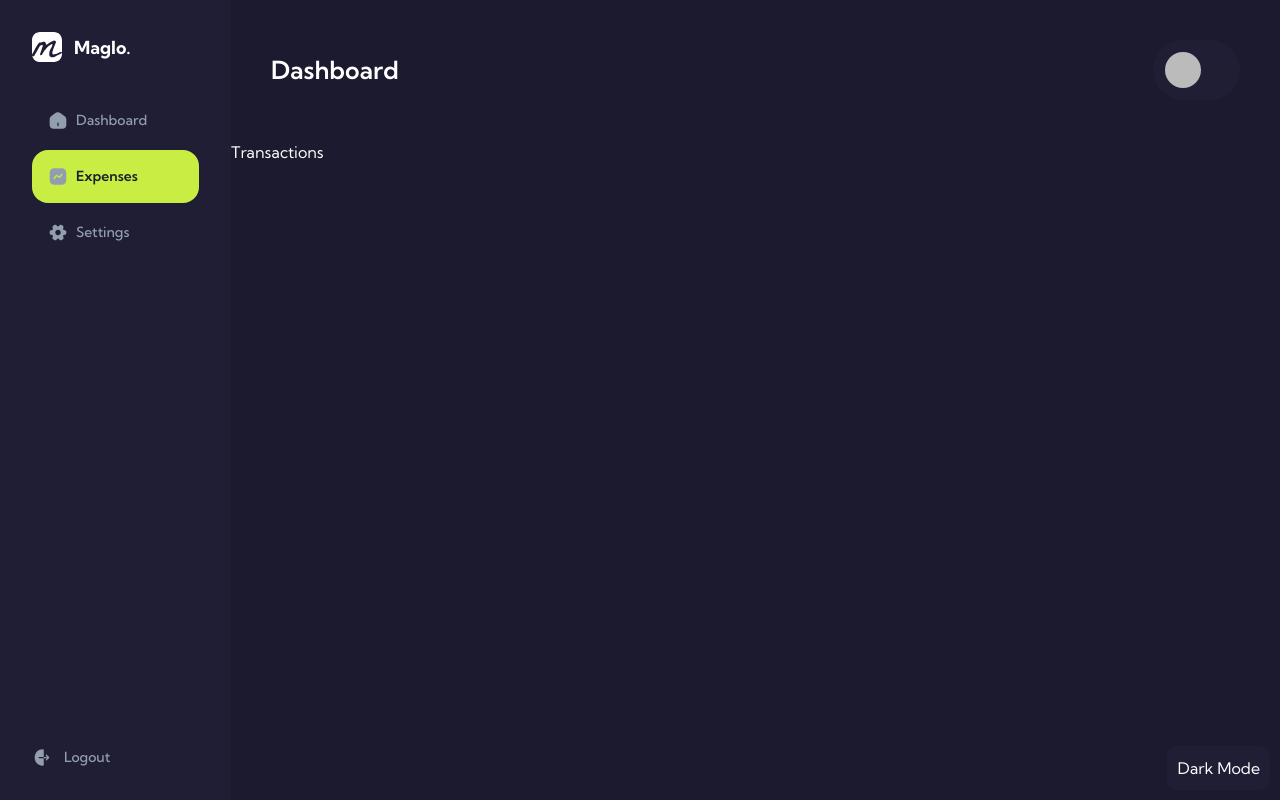
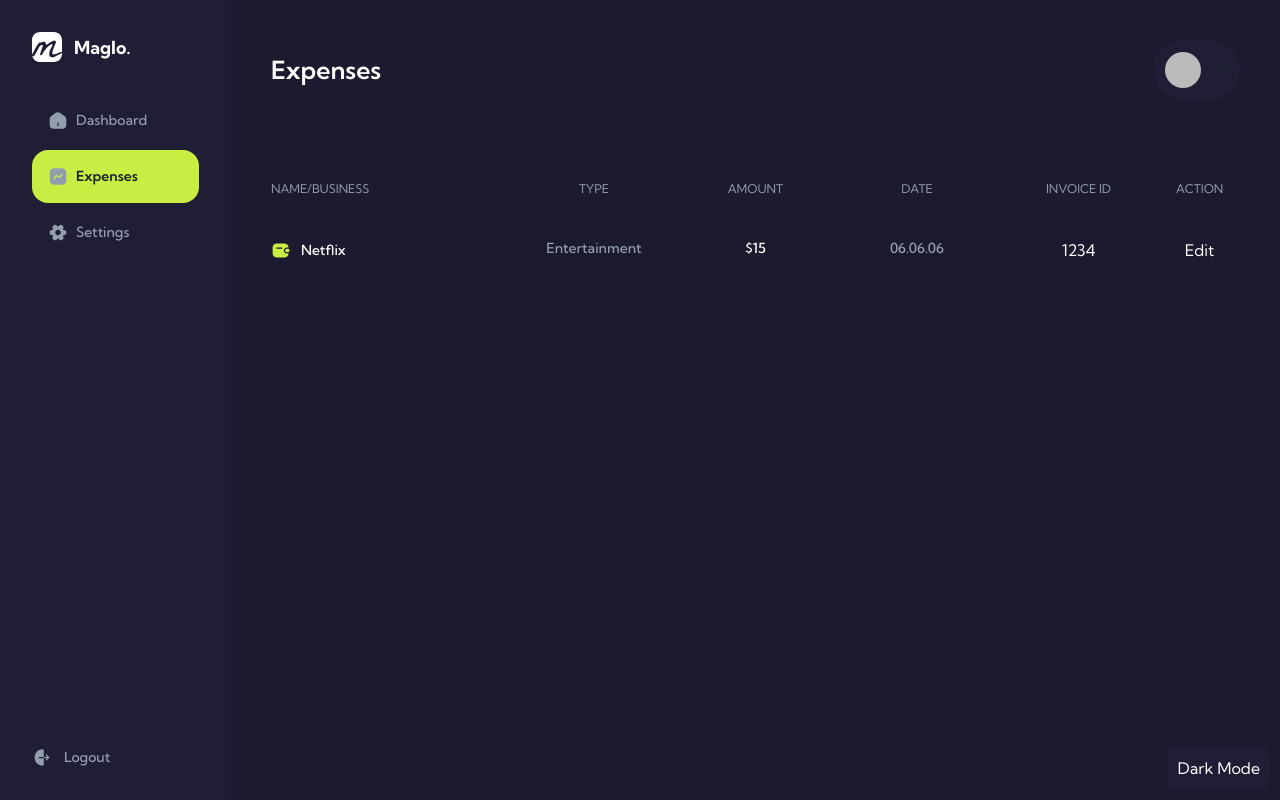
Before and after one commit to BreatheTempest/React-Expense-Tracker, a React (Create React App) app: page /transactions in a window 1280 px wide. Built offline with nearby package versions, Linux system fonts and the light colour scheme; no server answers; the database is empty; sample sign-in values are in the browser's storage.

Commit message:
Add expenses basic UI

```diff
--- a/src/components/Expense/Expense.css
+++ b/src/components/Expense/Expense.css
@@ -1,9 +1,14 @@
-.expense {
+.expense-dashboard {
 	display: grid;
 	grid-template-columns: 1.5fr 1fr 1fr 1fr;
 }
+.expense-expenses {
+	display: grid;
+	grid-template-columns: 1.5fr 1fr 1fr 1fr 1fr 0.5fr;
+}
 
-.expense :not(:first-child) {
+.expense-expenses :not(:first-child),
+.expense-dashboard :not(:first-child) {
 	text-align: center;
 }
 
@@ -13,6 +18,12 @@
 .type {
 	font-size: var(--font-size-400);
 	font-weight: var(--font-weight-medium);
+}
+
+.name {
+	display: flex;
+	gap: 10px;
+	align-items: center;
 }
 
 .type,
--- a/src/components/Expense/Expense.js
+++ b/src/components/Expense/Expense.js
@@ -4,7 +4,7 @@ import Button from '../Button';
 
 export default function Expense(props) {
 	return (
-		<div className="expense">
+		<div className={props.class}>
 			<div className="name">
 				{props.img && <img src={props.img} alt="" />}
 				<p>{props.title}</p>
--- a/src/components/Header/Header.js
+++ b/src/components/Header/Header.js
@@ -18,7 +18,7 @@ export default function Header() {
 		switch (window.location.pathname) {
 			case '/settings':
 				return 'Settings';
-			case '/expenses':
+			case '/transactions':
 				return 'Expenses';
 			default:
 				return 'Dashboard';
--- a/src/components/icons/Logo.js
+++ b/src/components/icons/Logo.js
@@ -1,6 +1,6 @@
 import { useDarkMode } from '../../contexts/DarkModeContext';
 
-export default function Logo(props) {
+export default function Logo() {
 	const { darkMode } = useDarkMode();
 
 	return (
--- a/src/pages/Dashboard/index.js
+++ b/src/pages/Dashboard/index.js
@@ -5,7 +5,7 @@ import Button from '../../components/Button';
 import './style.css';
 
 import expand from '../../assets/icons/expand-right.svg';
-import wallet from '../../assets/icons/wallet.svg';
+import wallet from '../../components/icons/wallet.svg';
 import { useNavigate } from 'react-router-dom';
 
 export default function Dashboard() {
@@ -23,11 +23,13 @@ export default function Dashboard() {
 
 	const expenses = data.map((expense) => (
 		<Expense
+			img={wallet}
 			key={expense.date}
 			title={expense.title}
 			type={expense.type}
 			amount={expense.amount}
 			date={expense.date}
+			class="expense-dashboard"
 		/>
 	));
 
@@ -49,7 +51,7 @@ export default function Dashboard() {
 							onClick={() => navigate('transactions')}
 						/>
 					</div>
-					<div className="columns">
+					<div className="dashboard-categories">
 						<p>NAME/BUSINESS</p>
 						<p>TYPE</p>
 						<p>AMOUNT</p>
--- a/src/pages/Dashboard/style.css
+++ b/src/pages/Dashboard/style.css
@@ -32,13 +32,13 @@
 	font-weight: var(--font-weight-semi-bold);
 }
 
-.columns {
+.dashboard-categories {
 	display: grid;
 	grid-template-columns: 1.5fr 1fr 1fr 1fr;
 	font-size: var(--font-size-300);
 	color: var(--font-clr-secondary-200);
 }
 
-.columns :not(:first-child) {
+.dashboard-categories :not(:first-child) {
 	text-align: center;
 }
--- a/src/pages/Transactions/index.js
+++ b/src/pages/Transactions/index.js
@@ -1,5 +1,45 @@
-import React from 'react';
+import './style.css';
+import wallet from '../../components/icons/wallet.svg';
+import Expense from '../../components/Expense/Expense';
+import { useState } from 'react';
 
 export default function Transactions() {
-	return <div>Transactions</div>;
+	const [data, setData] = useState([
+		{
+			title: 'Netflix',
+			amount: '$15',
+			type: 'Entertainment',
+			date: '06.06.06',
+			invoice: '1234',
+		},
+	]);
+
+	const expenses = data.map((expense) => (
+		<Expense
+			img={wallet}
+			key={expense.date}
+			title={expense.title}
+			type={expense.type}
+			amount={expense.amount}
+			date={expense.date}
+			invoice={expense.invoice}
+			edit={true}
+			class="expense-expenses"
+		/>
+	));
+
+	return (
+		<section className="expenses">
+			<div className="expenses-top-bar"></div>
+			<div className="expenses-categories">
+				<p>NAME/BUSINESS</p>
+				<p>TYPE</p>
+				<p>AMOUNT</p>
+				<p>DATE</p>
+				<p>INVOICE ID</p>
+				<p>ACTION</p>
+			</div>
+			{expenses}
+		</section>
+	);
 }
--- a/src/pages/Transactions/style.css
+++ b/src/pages/Transactions/style.css
@@ -0,0 +1,16 @@
+.expenses {
+	display: grid;
+	gap: 40px;
+	margin-inline: 40px;
+}
+
+.expenses-categories {
+	display: grid;
+	grid-template-columns: 1.5fr 1fr 1fr 1fr 1fr 0.5fr;
+	font-size: var(--font-size-300);
+	color: var(--font-clr-secondary-200);
+}
+
+.expenses-categories :not(:first-child) {
+	text-align: center;
+}
```
Also changed, not shown: src/assets/settings.svg, src/components/icons/wallet.svg (renamed from src/assets/icons/wallet.svg).
